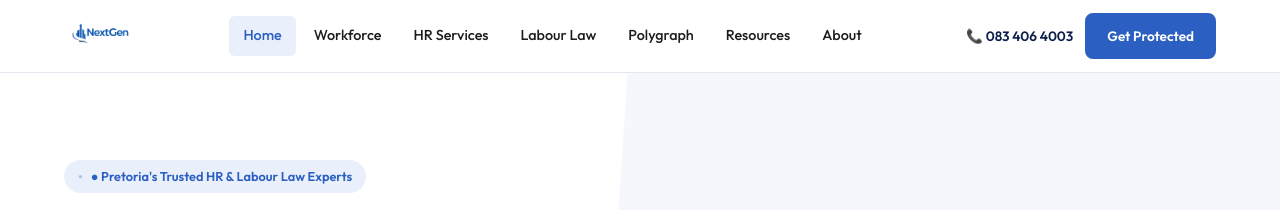
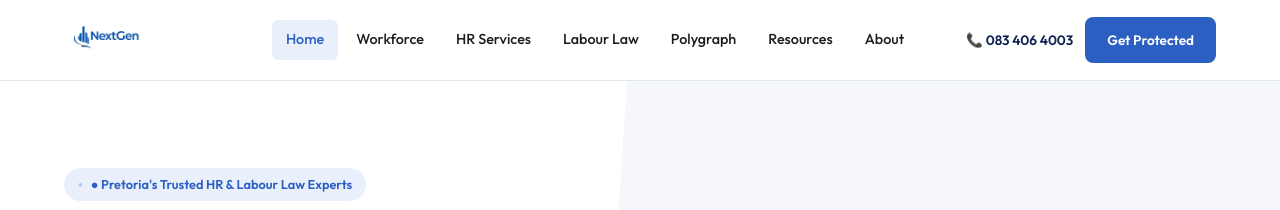
Before and after one commit to jesseKemp19/ngws-website, a plain HTML site: page index.html in a window 1280 px wide. Shown: the top 210 px of the page. Drawn offline with nearby package versions, Linux system fonts and the light colour scheme.

Commit message:
Fix hero image to HR/compliance context, bigger navbar logo, taller nav

```diff
--- a/css/style.css
+++ b/css/style.css
@@ -89,7 +89,7 @@ p { color: var(--text-light); line-height: 1.7; }
 .navbar.scrolled { box-shadow: 0 4px 24px rgba(13,31,78,0.12); }
 .nav-inner {
   display: flex; align-items: center; justify-content: space-between;
-  height: 72px; max-width: 1200px; margin: 0 auto; padding: 0 24px;
+  height: 80px; max-width: 1200px; margin: 0 auto; padding: 0 24px;
 }
 .nav-logo {
   display: flex; align-items: center; gap: 10px;
@@ -123,7 +123,7 @@ p { color: var(--text-light); line-height: 1.7; }
 
 /* ─── HERO ─── */
 .hero {
-  padding: 160px 0 96px;
+  padding: 168px 0 96px;
   background: var(--white);
   position: relative; overflow: hidden;
 }
--- a/index.html
+++ b/index.html
@@ -52,7 +52,7 @@
         </div>
       </div>
       <div class="hero-image">
-        <img src="https://images.unsplash.com/photo-1573497019940-1c28c88b4f3e?w=800&q=80" alt="Professional HR consultant meeting Pretoria" loading="eager">
+        <img src="https://images.unsplash.com/photo-1507679799987-c73779587ccf?w=800&q=80" alt="Professional HR and labour law consulting South Africa" loading="eager">
         <div class="hero-image-badge">
           <span class="badge-icon">🛡️</span>
           <div>
--- a/js/components.js
+++ b/js/components.js
@@ -4,7 +4,7 @@ function injectNavbar(activePage, base) {
   <nav class="navbar" id="navbar">
     <div class="nav-inner">
       <a href="${base}index.html" class="nav-logo" style="gap:0">
-        <img src="${base}images/NGWS-Logo.png" alt="NextGen Workforce Solutions" style="height:50px;width:auto;display:block;">
+        <img src="${base}images/NGWS-Logo.png" alt="NextGen Workforce Solutions" style="height:58px;width:auto;display:block;min-width:160px;object-fit:contain;object-position:left center;">
       </a>
       <div class="nav-links">
         <a href="${base}index.html" ${activePage==='home'?'class="active"':''}>Home</a>
```
